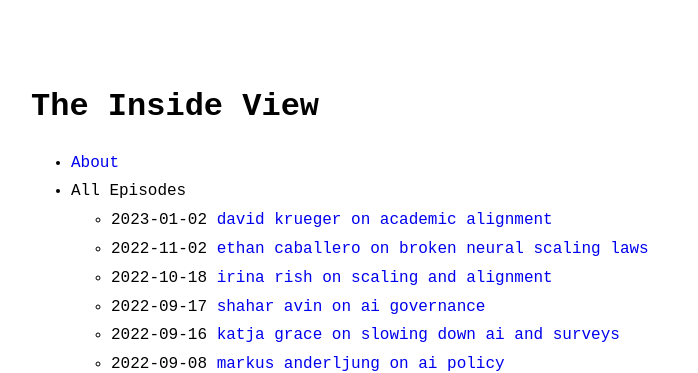
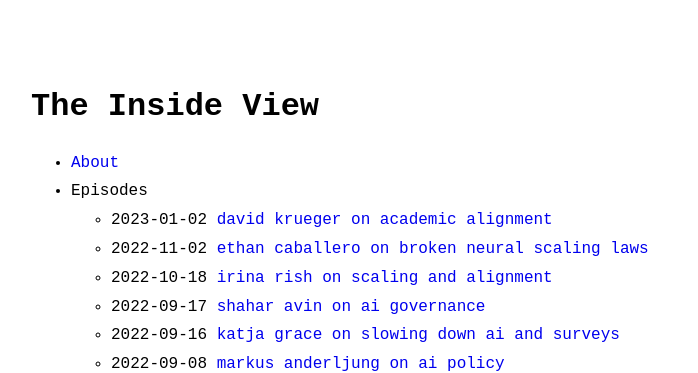
Before and after one commit to theinsideview/theinsideview.github.io, a Jekyll site: the page built from index.md, in a window 1280 px wide. Shown: the top 373 px of the page, without its empty margins (289-987 px from the left). Built offline with Jekyll 4.4.1, drawn with Linux system fonts in a browser that asks for light colours.

Commit message:
Update menu.yml

```diff
--- a/_data/menu.yml
+++ b/_data/menu.yml
@@ -1,7 +1,7 @@
 entries:
   - title: 'About'
     url: about
-  - title: 'All Episodes'
+  - title: 'Episodes'
     post_list:
       category: podcast
       limit: 100
```
